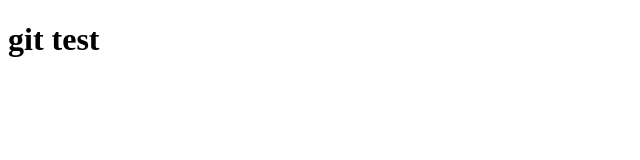
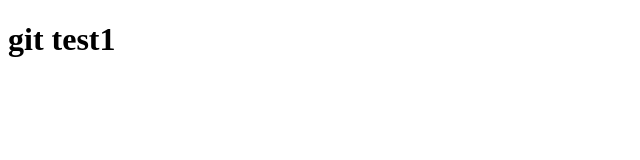
Before and after one commit to dghasdf/portfolio, a plain HTML site: page index.html in a window 1280 px wide. Shown: the full height of the page, 0-640 px from the left. Drawn offline with Linux system fonts and the light colour scheme.

Commit message:
second commit

```diff
--- a/index.html
+++ b/index.html
@@ -6,6 +6,6 @@
     <title>git test</title>
 </head>
 <body>
-    <h1>git test</h1>
+    <h1>git test1</h1>
 </body>
 </html>
```
